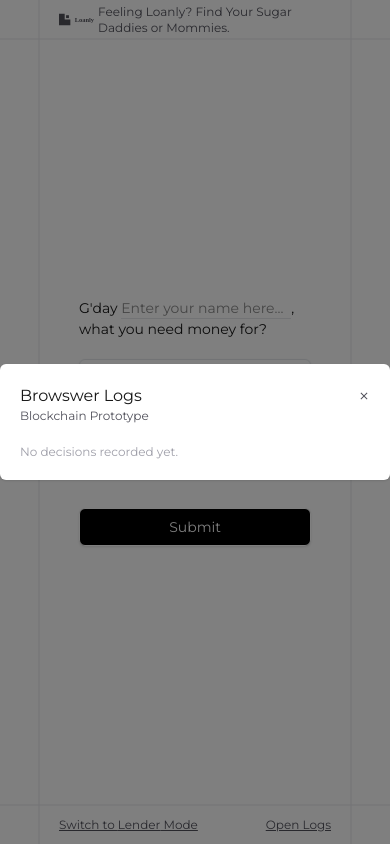
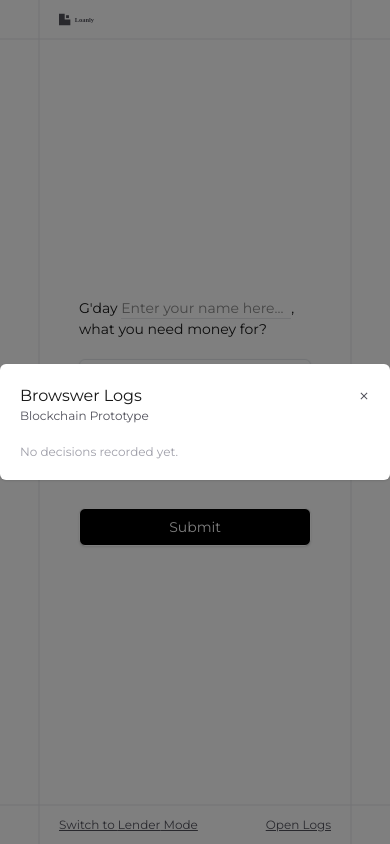
Before and after one commit to RedTotally/loanly, a Next.js app: page / in a window 390 px wide. Built offline with nearby package versions, Linux system fonts and the light colour scheme.

Commit message:
Update page.tsx

```diff
--- a/app/page.tsx
+++ b/app/page.tsx
@@ -1272,7 +1272,7 @@ export default function Home() {
 
       <div className="absolute top-0 left-[10vmin] right-[10vmin] h-[10vmin] flex items-center px-5 justify-between items-center">
         <img src="/loanly-logo.svg" alt="Logo" className="w-[10vmin] h-[10vmin]" />
-        <p className="text-xs text-zinc-600">Feeling Loanly? Find Your Sugar Daddies or Mommies.</p>
+        <p className="text-xs text-zinc-600 hidden lg:block ">Feeling Loanly? Find Your Sugar Daddies or Mommies.</p>
       </div>
 
       <hr className="absolute border-gray-200 w-full bottom-[10vmin] left-0 translate-y-1/2" />
```
